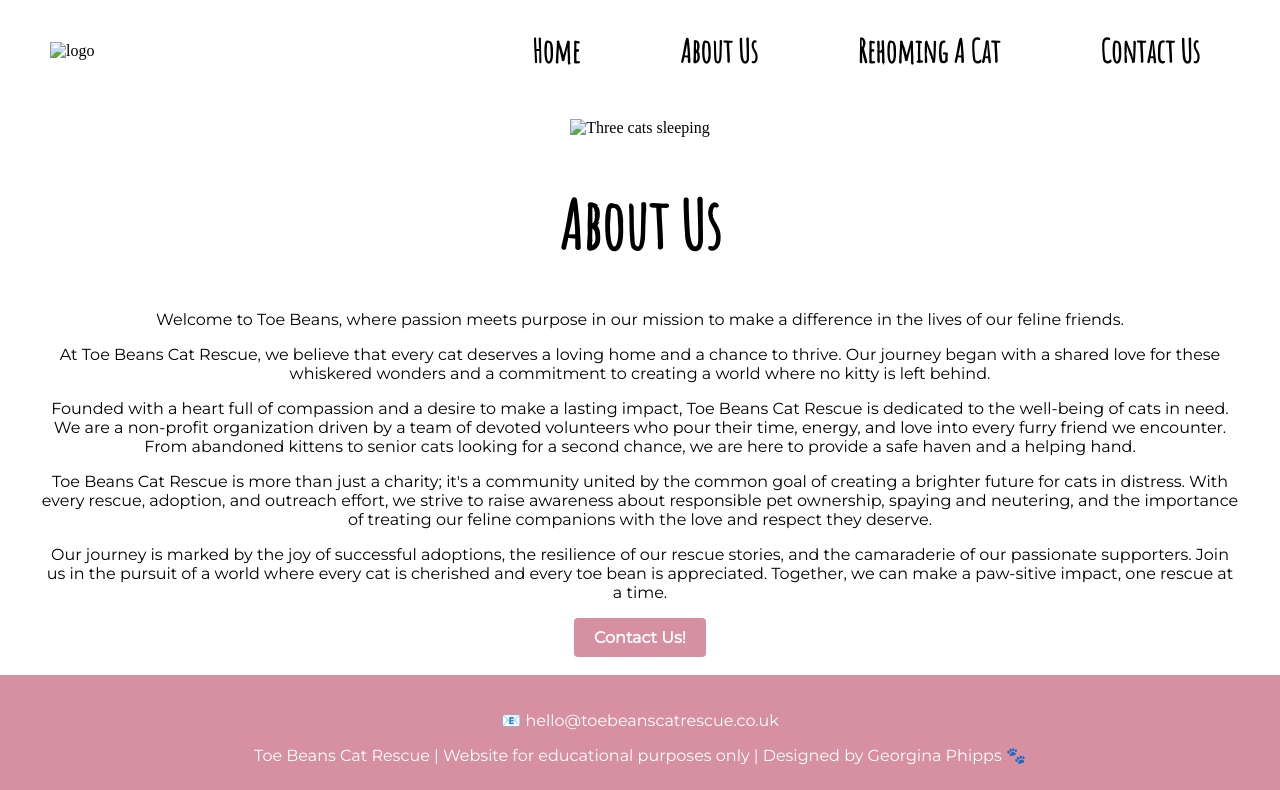
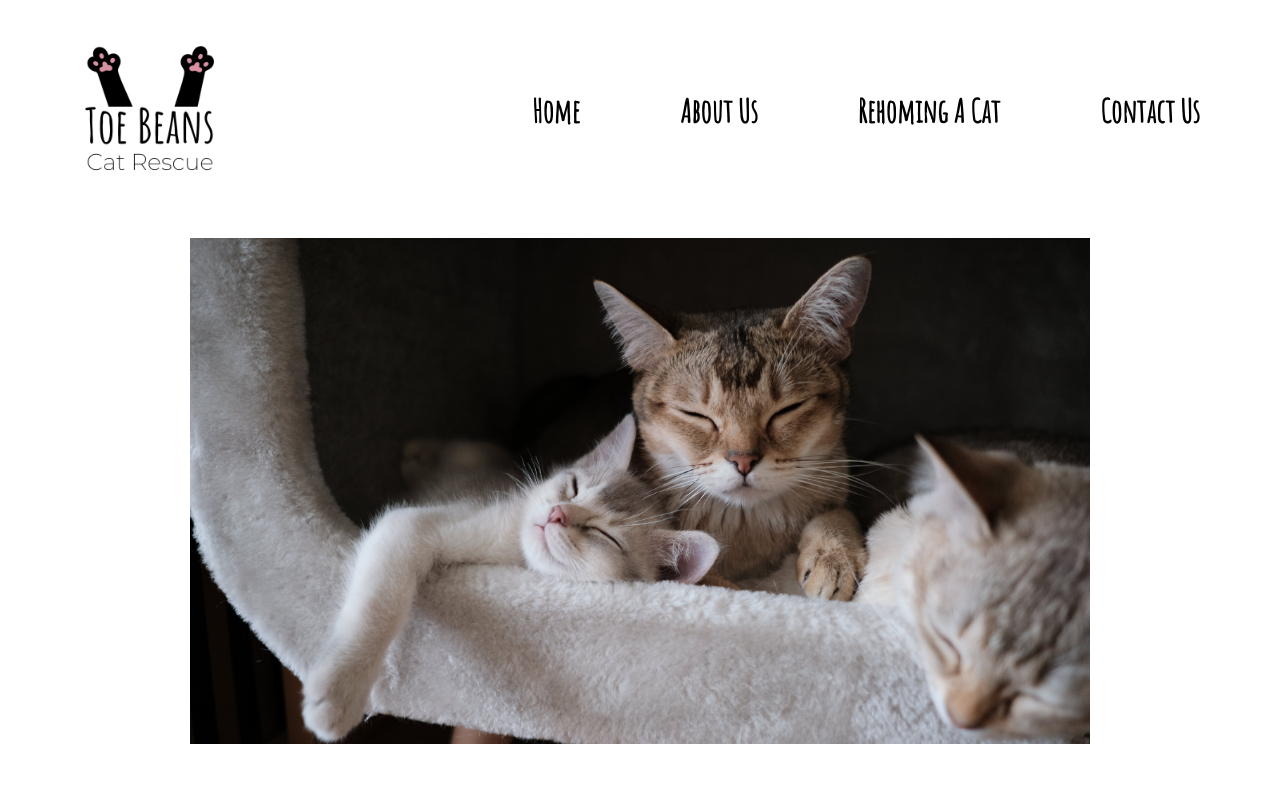
Before and after one commit to georginaphipps/georginaphipps.github.io, a plain HTML site: page about-us.html in a window 1280 px wide. Shown: the top 790 px of the page. Drawn offline with Linux system fonts and the light colour scheme; files that its build step writes are made by us from their sources.

Commit message:
Update about-us.html

```diff
--- a/about-us.html
+++ b/about-us.html
@@ -5,12 +5,12 @@
     <meta name="viewport" content="width=device-width, initial-scale=1.0">
     <link rel="stylesheet" href="https://fonts.googleapis.com/css?family=Amatic+SC">
     <link href="https://fonts.googleapis.com/css2?family=Montserrat&display=swap" rel="stylesheet">
-    <link rel="stylesheet" href="assets/style.css">
+    <link rel="stylesheet" href="style.css">
     <title>About Us | Toe Beans Cat Rescue</title>
 </head>
 <body>
     <header>
-        <img class="logo" src="assets/images/logo.png" alt="logo">
+        <img class="logo" src="logo.png" alt="logo">
         <nav class="navigation-bar">
             <ul>
                 <li><a href="index.html">Home</a></li>
@@ -23,7 +23,7 @@
 <br>
     <main>
         <div>
-            <img class="hero-image-3" src="assets/images/hero-image-3.png" alt="Three cats sleeping">
+            <img class="hero-image-3" src="hero-image-3.png" alt="Three cats sleeping">
         </div>
 
         <h1>About Us</h1>
```
